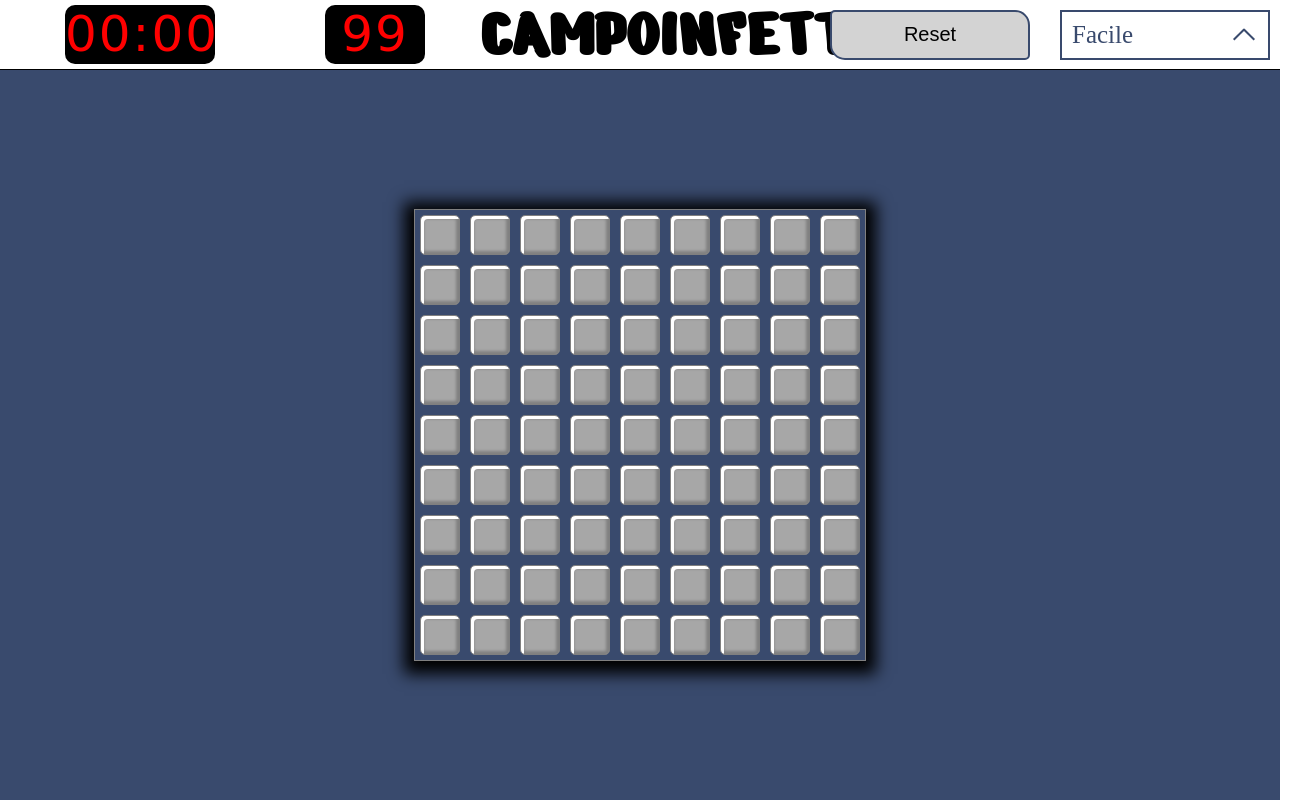
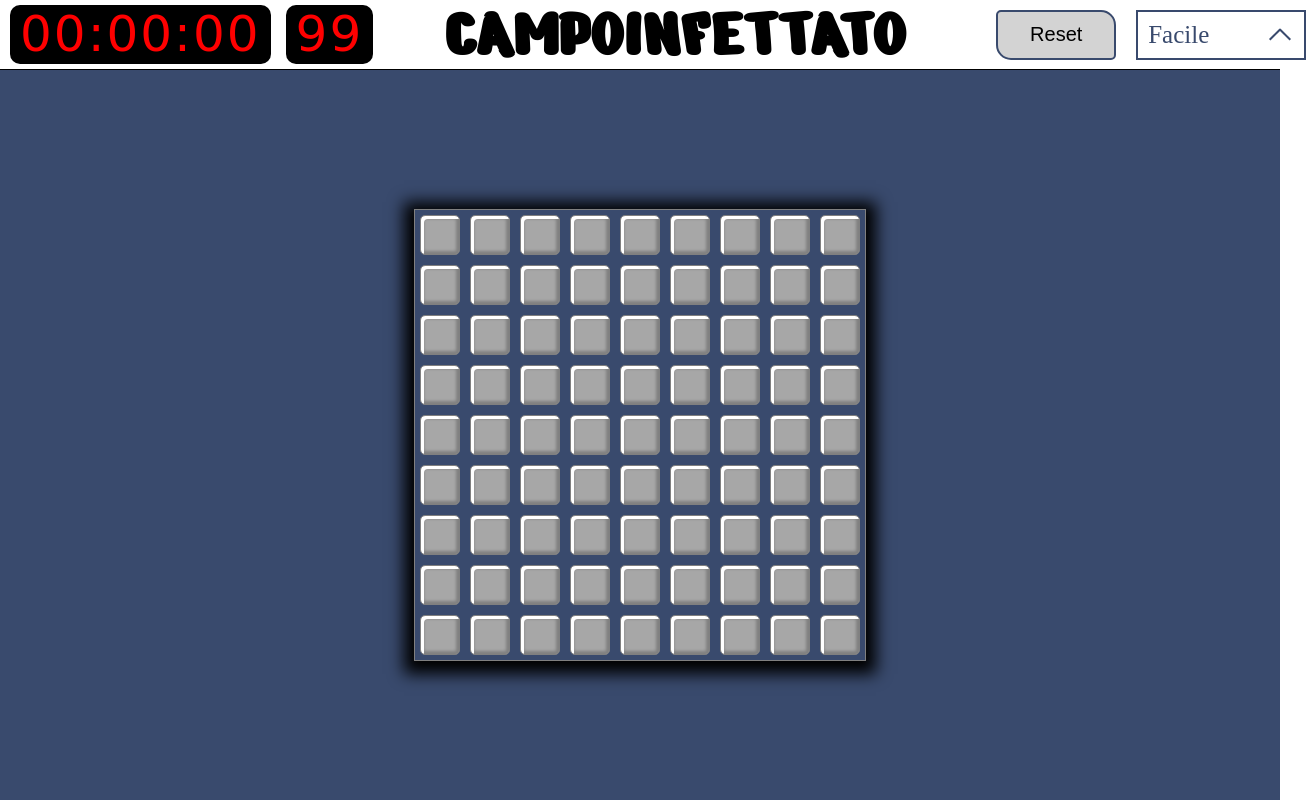
Before and after one commit to Luc051287/js-campominato-full, a plain HTML site: page index.html in a window 1280 px wide. Shown: the whole page, 1306 px wide, since content can reach past the window. Drawn offline with nearby package versions, Linux system fonts and the light colour scheme; a web font is replaced by a local one.

Commit message:
Tenth Version (1)

```diff
--- a/css/style.css
+++ b/css/style.css
@@ -18,19 +18,21 @@ header {
   border-bottom: 1px solid black;
   display: flex;
   padding: 0 10px;
+  background-color: #FFFFFF;
 }
 
 .button_select {
   height: 100%;
   display: flex;
+  justify-content: flex-end;
   align-items: center;
-  width: 470px;
+  /* width: 470px; */
 }
 
 .flags_time {
   display: flex;
-  justify-content: space-around;
-  width: 470px;
+  /* justify-content: space-around;
+  width: 470px; */
   padding: 5px 0;
 }
 
@@ -45,16 +47,17 @@ header {
 
 #flags {
   background-color: black;
-  width: 100px;
   height: 100%;
   border-radius: 10px;
+  padding: 0 10px;
 }
 
 #time {
   background-color: black;
-  width: 150px;
   height: 100%;
   border-radius: 10px;
+  padding: 0 10px;
+  margin-right: 15px;
 }
 
 h1 {
@@ -62,7 +65,7 @@ h1 {
   line-height: 70px;
   font-size: 70px;
   font-family: 'Nerko One', cursive;
-  width: calc(100% - 940px);
+  min-width: calc(100% - 657px);
   text-align: center;
 }
 
@@ -70,12 +73,16 @@ span {
   color: #394a6d;
 }
 
+#hours, #minutes, #seconds {
+  color: red;
+}
+
 .my_select {
   position: relative;
 }
 
 .selected {
-  width: 210px;
+  width: 170px;
   height: 50px;
   font-size: 25px;
   line-height: 60px;
@@ -126,7 +133,7 @@ span {
 
 ul {
   list-style: none;
-  width: 210px;
+  width: 170px;
   font-size: 25px;
   border: 2px solid #394a6d;
   border-top: none;
@@ -217,8 +224,8 @@ i {
 }
 
 button {
-  margin: 0 30px;
-  width: 200px;
+  margin: 0 20px;
+  width: 120px;
   border: 2px solid #394a6d;
   background-color: lightgrey;
   font-size: 20px;
--- a/index.html
+++ b/index.html
@@ -15,19 +15,18 @@
   <body>
 
     <div class="container">
-
       <header>
         <div class="flags_time">
           <div id="time">
-            <p class="numbers">00:00</p>
+            <p id="timer" class="numbers"><span id="hours">00</span>:<span id="minutes">00</span>:<span id="seconds">00</span></p>
           </div>
           <div id="flags">
-            <p class="numbers">99</p>
+            <p id="number_of_flags" class="numbers">99</p>
           </div>
         </div>
         <h1>CAMPOINFETTATO</h1>
         <div class="button_select">
-          <button type="button" name="button">Reset</button>
+          <button id="reset" type="button" name="button">Reset</button>
           <div class="my_select">
             <div class="selected">
               <span>Facile</span>
--- a/js/script.js
+++ b/js/script.js
@@ -15,6 +15,10 @@ $(document).ready(function() {
 
   game(level);
 
+  $("#reset").click(function() {
+    game(level);
+  })
+
   selected.click(function() {
     $(this).toggleClass("open");
     $(".options").slideToggle();
@@ -31,7 +35,7 @@ $(document).ready(function() {
   // creare una variabile per facile medio e difficile
 
   $("ul.options > li").click(function() {
-    let index = $(this).index();
+    index = $(this).index();
     let openedItem = $("ul.options > li.opened");
     openedItem.removeClass("opened");
     $(this).removeClass("hover").addClass("opened");
@@ -40,6 +44,9 @@ $(document).ready(function() {
     selected.toggleClass("open");
     $(".options").slideUp();
     game(index);
+    $("#reset").click(function() {
+      game(index);
+    })
   });
 
   // let level = parseInt(prompt("Scegli il livello"));
```
